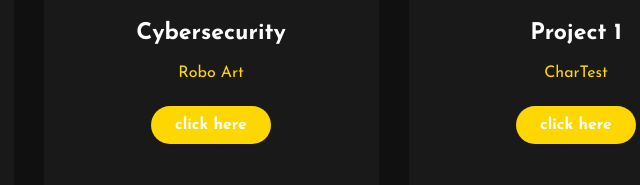
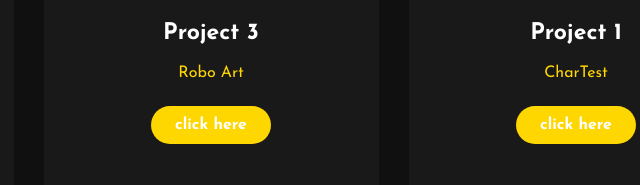
Before and after one commit to CJB14/my-portfolio, a plain HTML site: page index.html in a window 1280 px wide. Shown: the part 1999-2184 px from the top of the page, 429-1069 px from the left. Drawn offline with Linux system fonts and the light colour scheme.

Commit message:
updated html

```diff
--- a/index.html
+++ b/index.html
@@ -75,7 +75,7 @@
 
 			<div class="card">
 				<i class="far fa-user"></i>
-				<h5>Cybersecurity</h5>
+				<h5>Project 3</h5>
 				<div class="pra">
 					<p>Robo Art</p>
 
```
